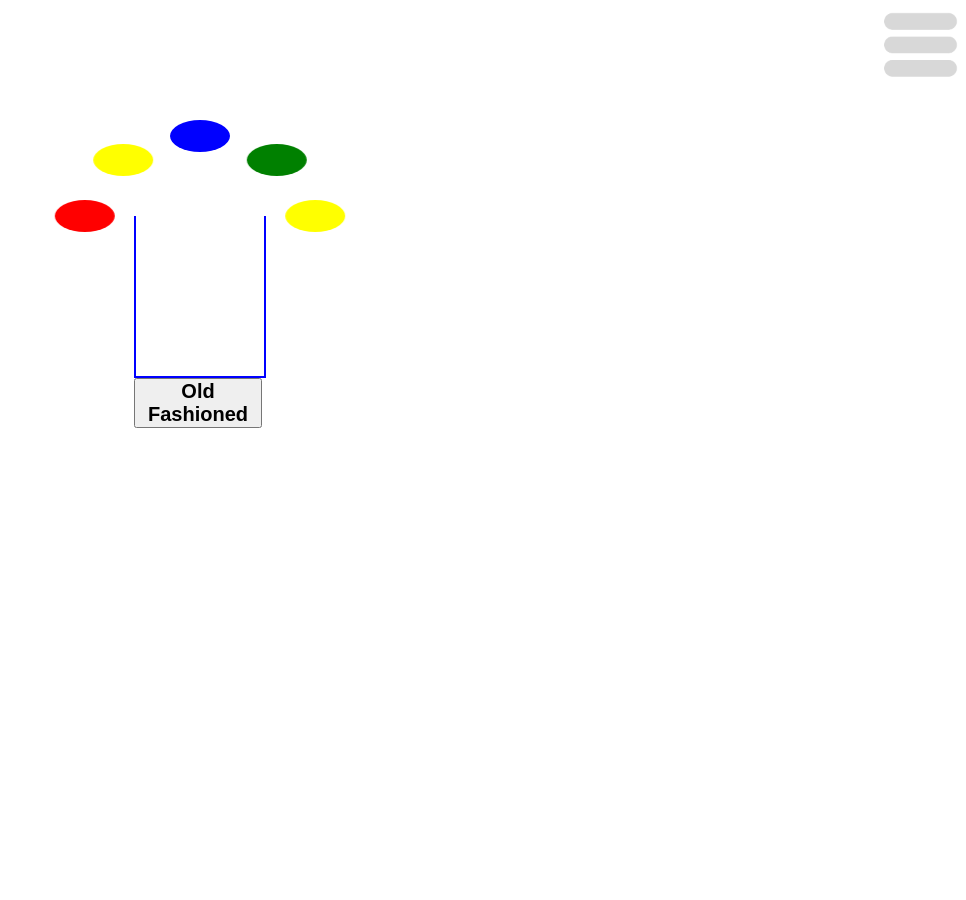
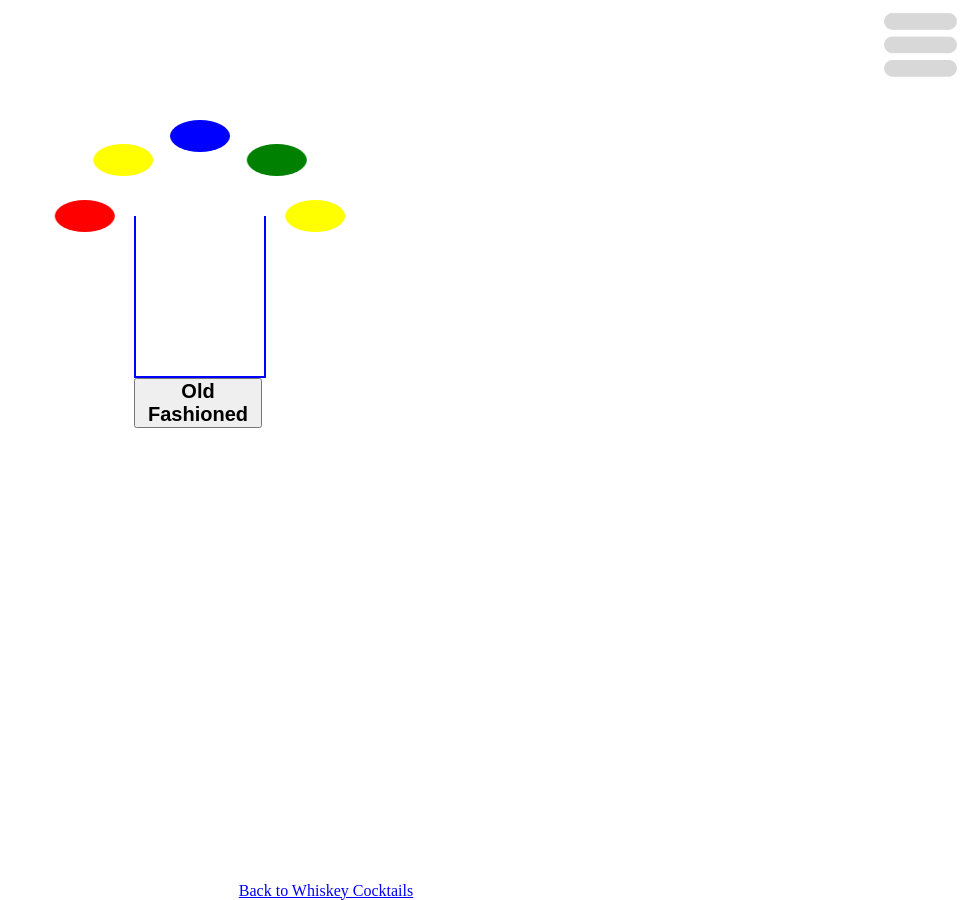
Before and after one commit to drewyox/drinksSite, a website built with webpack: page src/whiskey.html in a window 1280 px wide. Both pictures are taken after a click on the button "Old Fashioned". Shown: the whole page, without its empty margins (314-1280 px from the left). Before the commit the page ends 800 px from the top, so only its background shows below. Built offline with nearby package versions, Linux system fonts and the light colour scheme.

Commit message:
add animations on button press for revealing ingredients and hiding other recipies

```diff
--- a/src/index.js
+++ b/src/index.js
@@ -14,7 +14,10 @@ $(".button").click(function(){
     $(".drink2W").addClass("blowUps");
     $(".drink3W").addClass("blowUps");
     $(".drink4W").addClass("blowUps");
+    $(".back").show()
+
   })
+
 
 $(".buttonMan").click(function(){
     $(".man-1").addClass("threeID1");
--- a/src/sass/input.scss
+++ b/src/sass/input.scss
@@ -422,7 +422,8 @@
   height: 30%;
   background-color: blue;
 }
-
+ .show{
+ display: block;}
 // MINT JULEP
 .m-j1{
   // animation: di 1s forwards;
@@ -453,3 +454,15 @@
   height: 18%;
   background-color: yellow;
 }
+
+.containerWhiskey{
+  display: flex;
+  flex-direction: column;
+}
+.back{
+  margin-top:2vw;
+  margin-bottom: 5vw;
+  display: flex;
+  justify-content: center;
+  display:none;
+}
--- a/src/whiskey.html
+++ b/src/whiskey.html
@@ -93,6 +93,9 @@
         </div>
 
       </div>
+      <div class="back">
+        <a href="whiskey.html" id="back-to-whiskey">Back to Whiskey Cocktails</a>
+      </div>
       </div>
 
 
```
